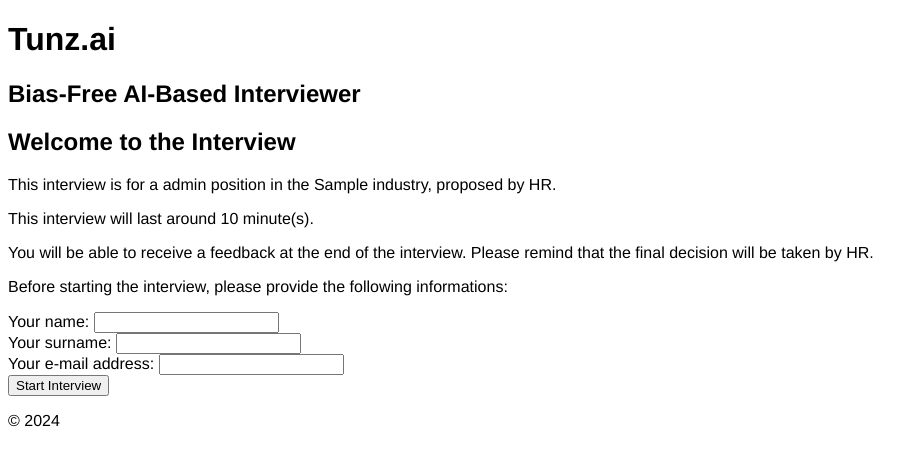
After one commit to sidneygolstein/tunz.ai, a Flask app: page /applicant_home/1 in a window 1280 px wide. The commit adds this page. Shown: the top 466 px of the page, without its empty margins (0-924 px from the left). Run offline with Flask 3, Linux system fonts and the light colour scheme; tables that the repository leaves empty hold one stand-in row (values such as "Sample post").

Commit message:
New logic, new template for applicant_home.html. Next: need to implement hot reloading for docker container

```diff
--- a/app/routes.py
+++ b/app/routes.py
@@ -32,7 +32,6 @@ def set_parameters(interview_id):
         session.clear()
         language = request.form['language']
         max_questions = int(request.form['max_questions'])
-        applicant_email = request.form['applicant_email']
         role = request.form['role']
         industry = request.form['industry']
         duration = int(request.form['duration'])
@@ -49,27 +48,57 @@ def set_parameters(interview_id):
         db.session.add(interview_parameter)
         session['interview_parameter_id'] = interview_parameter.id
         session['interview_id'] = interview_id
-        session['applicant_email'] = applicant_email
+        session['hr_email'] = 'sidney@tunz.ai'  # Replace with actual HR email when login functionalities
         db.session.commit()
-        interview_link = url_for('main.start_chat', interview_parameter_id=interview_parameter.id, interview_id=interview_id, _external=True)
+        interview_link = url_for('main.applicant_home', interview_parameter_id=interview_parameter.id, _external=True)
 
-        # Send email with the interview link
-        msg = Message('Your Interview Link', sender='noreply@tunz.ai', recipients=[applicant_email])
-        msg.body = f'Please use the following link to start the interview: {interview_link}'
-        mail.send(msg)
+        return render_template('interview_generated.html', interview_link = interview_link)
+    return render_template('set_parameters.html', interview_id=interview_id)
 
-        return render_template('interview_generated.html')
-    return render_template('set_parameters.html', interview_id=interview_id)
+
+@main.route('/applicant_home/<int:interview_parameter_id>', methods=['GET', 'POST'])
+def applicant_home(interview_parameter_id):
+    interview_parameter = InterviewParameter.query.get_or_404(interview_parameter_id)
+    interview_id = interview_parameter.interview_id
+    duration = interview_parameter.duration
+
+    if request.method == 'POST':
+        name = request.form['name']
+        surname = request.form['surname']
+        email = request.form['email']
+
+        new_applicant = Applicant(name=name, surname=surname, email_address=email)
+        db.session.add(new_applicant)
+        db.session.commit()
+
+        session['applicant_id'] = new_applicant.id
+        session['applicant_email'] = email
+        session['applicant_name'] = name
+        session['applicant_surname'] = surname
+
+        return redirect(url_for('main.start_chat', interview_parameter_id=interview_parameter_id, interview_id = interview_id))
+
+    return render_template(
+        'applicant_home.html',
+        interview_parameter_id=interview_parameter_id,
+        role=interview_parameter.role,
+        industry=interview_parameter.industry,
+        hr_email=session.get('hr_email', 'HR'),
+        duration = duration
+        )
+
 
 
 @main.route('/start/<int:interview_parameter_id>/<int:interview_id>', methods=['GET','POST'])
 def start_chat(interview_parameter_id, interview_id):
-    applicant_email = session.get('applicant_email', 'N/A')
-    new_session = Session(interview_parameter_id=interview_parameter_id)
+    applicant_id = session.get('applicant_id')
+    new_session = Session(interview_parameter_id=interview_parameter_id, applicant_id = applicant_id)
     db.session.add(new_session)
     db.session.commit()
     session['session_id'] = new_session.id
 
+    # Retrieve applicant email
+    applicant_name = session.get('applicant_name')
 
     interview_parameter = InterviewParameter.query.get(interview_parameter_id)      # Retrieve interview parameters
     session['language'] = interview_parameter.language
@@ -79,7 +108,7 @@ def start_chat(interview_parameter_id, interview_id):
         interview_parameter.language,
         interview_parameter.role,
         interview_parameter.industry,
-        applicant_email
+        applicant_name
         )
 
     session['thread_id'] = thread_id
@@ -92,7 +121,7 @@ def start_chat(interview_parameter_id, interview_id):
     db.session.add(question)
     db.session.commit()
 
-    return redirect(url_for('main.chat', session_id=new_session.id, interview_parameter_id=interview_parameter_id, interview_id=interview_id, applicant_email = applicant_email))
+    return redirect(url_for('main.chat', session_id=new_session.id, interview_parameter_id=interview_parameter_id, interview_id=interview_id, applicant_name = applicant_name))
 
 @main.route('/chat', methods=['GET', 'POST'])
 def chat():
@@ -105,9 +134,9 @@ def chat():
     questions = Question.query.filter_by(session_id=current_session_id).all()
     answers = Answer.query.filter_by(session_id=current_session_id).all()
     max_questions = interview_parameter.max_questions
-    applicant_email = session.get('applicant_email', 'N/A')
-    thank_you_message = get_thank_you_message(applicant_email)
-#f"Thank you for the interview {applicant_email}." if session['language'] == 'english' else f"Merci pour l'entretien {applicant_email}."
+    applicant_name = session.get('applicant_name', 'N/A')
+    thank_you_message = get_thank_you_message(applicant_name)
+
     if request.method == 'POST':
         user_input = request.form['answer']
         question_id = request.form['question_id']
@@ -138,7 +167,7 @@ def chat():
 
         return redirect(url_for('main.chat'))
 
-    return render_template('chat.html', questions=questions, answers=answers, max_questions=max_questions, thank_you_message=thank_you_message, applicant_email=applicant_email)
+    return render_template('chat.html', questions=questions, answers=answers, max_questions=max_questions, thank_you_message=thank_you_message, applicant_name=applicant_name)
 
 
 
@@ -153,6 +182,9 @@ def result():
     score = calculate_score(answers)  # Implement this function based on your grading logic
 
     applicant_email = session.get('applicant_email', 'N/A')  # Get the applicant's email from the session
+    applicant_name = session.get('applicant_name', 'N/A')  # Get the applicant's name from the session
+    applicant_surname = session.get('applicant_surname', 'N/A')  # Get the applicant's name from the session
+
 
     # Send email to HR
     hr_email = "sidney@tunz.ai"  # Replace with HR email address from a form
@@ -163,7 +195,7 @@ def result():
     msg.body = f'The interview of {applicant_email} has finished. Click the following link to view the result: {hr_link}'
     mail.send(msg)
 
-    return render_template('applicant_result.html', score=score, applicant_email=applicant_email)
+    return render_template('applicant_result.html', score=score, applicant_email=applicant_email, applicant_name = applicant_name, applicant_surname = applicant_surname)
 
 @main.route('/hr_result/<int:session_id>', methods=['GET'])
 def hr_result(session_id):
@@ -253,6 +285,7 @@ def get_sessions():
         'id': session.id,
         'start_time': session.start_time,
         'interview_parameter_id' : session.interview_parameter_id,
+        'applicant_id' : session.applicant_id,
         'questions' : [{
             'id': question.id,
             'content': question.content,
@@ -273,3 +306,14 @@ def get_sessions():
             'session_id': result.session_id
         } for result in session.results]
     } for session in sessions])
+
+
+@main.route('/api/applicants', methods=['GET'])
+def get_applicants():
+    applicants = Applicant.query.all()
+    return jsonify([{
+        'id': applicant.id,
+        'name': applicant.name,
+        'surname': applicant.surname,
+        'email_address': applicant.email_address,
+    } for applicant in applicants])
--- a/app/static/static/styles.css
+++ b/app/static/static/styles.css
@@ -115,3 +115,22 @@ body {
 .chat-input button[type="submit"]:hover {
     background-color: #0056b3;
 }
+
+
+.interview-link {
+    display: flex;
+    align-items: center;
+}
+
+.interview-link input {
+    flex: 1;
+    padding: 10px;
+    font-size: 14px;
+    margin-right: 10px;
+}
+
+.interview-link button {
+    padding: 10px;
+    font-size: 14px;
+    cursor: pointer;
+}
--- /dev/null
+++ b/app/templates/applicant_home.html
@@ -0,0 +1,29 @@
+<!-- templates/applicant_home.html -->
+{% extends 'base.html' %}
+
+{% block title %}Applicant Home{% endblock %}
+
+{% block content %}
+<div class="container">
+    <h2>Welcome to the Interview</h2>
+    <p>This interview is for a {{ role }} position in the {{ industry }} industry, proposed by {{ hr_email }}.</p>
+    <p>This interview will last around {{ duration }} minute(s).</p>
+    <p>You will be able to receive a feedback at the end of the interview. Please remind that the final decision will be taken by {{ hr_email }}.</p>
+    <p>Before starting the interview, please provide the following informations:</p>
+    <form action="{{ url_for('main.applicant_home', interview_parameter_id=interview_parameter_id) }}" method="POST">
+        <div>
+            <label for="name">Your name:</label>
+            <input type="text" id="name" name="name" required>
+        </div>
+        <div>
+            <label for="surname">Your surname:</label>
+            <input type="text" id="surname" name="surname" required>
+        </div>
+        <div>
+            <label for="email">Your e-mail address:</label>
+            <input type="email" id="email" name="email" required>
+        </div>
+        <button type="submit">Start Interview</button>
+    </form>
+</div>
+{% endblock %}
--- a/app/templates/applicant_result.html
+++ b/app/templates/applicant_result.html
@@ -8,7 +8,7 @@
 <body>
     <div class="result-container">
         <h2>Interview Result</h2>
-        <p>Thank you, {{applicant_email}}, for joining the interview. We will keep you in touch very soon. Here is your interview feedback [interview feedback will be displayed in a later version].</p>
+        <p>Thank you, {{applicant_name}} {{applicant_surname}}, for joining the interview. We will keep you in touch very soon. Here is your interview feedback [interview feedback will be displayed in a later version].</p>
     </div>
 </body>
 </html>
--- a/app/templates/set_parameters.html
+++ b/app/templates/set_parameters.html
@@ -23,9 +23,6 @@
                 <option value="5">5</option>
                 <option value="7">7</option>
             </select>
-            <br>
-            <label for="applicant_email">Applicant's Email:</label>
-            <input type="email" name="applicant_email" id="applicant_email" required>
             <br>
             <div class="form-group">
                 <label for="role">Role:</label>
```
Also changed, not shown: app/openai_utils.py (+8 -11 lines), app/templates/interview_generated.html (+23 -12 lines).
